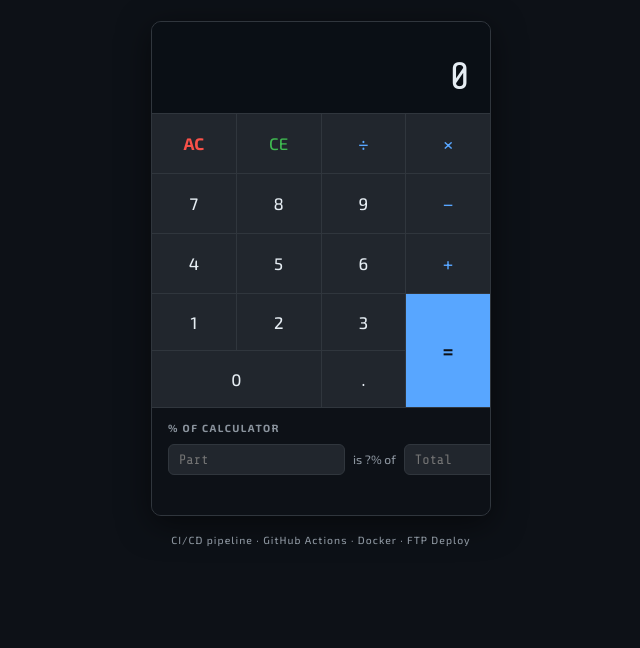
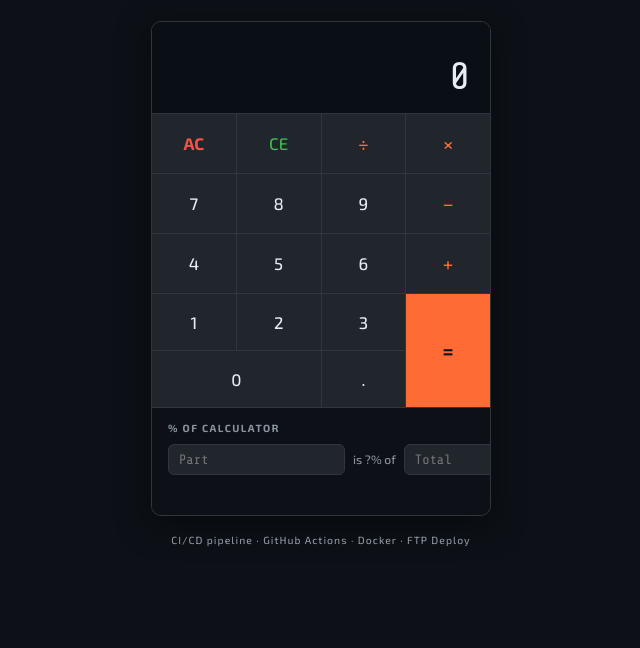
Before and after one commit to zazah1233/vuna-calc, a website: page index.html in a window 1280 px wide. Shown: the part 152-800 px from the top of the page, without its empty margins (319-959 px from the left). Drawn offline with nearby package versions, Linux system fonts and the light colour scheme.

```diff
--- a/src/style.css
+++ b/src/style.css
@@ -5,7 +5,7 @@
   --bg:        #0d1117;
   --surface:   #161b22;
   --border:    #30363d;
-  --accent:    #58a6ff;
+  --accent:    #ff6b35;
   --accent2:   #3fb950;
   --danger:    #f85149;
   --text:      #e6edf3;
```
